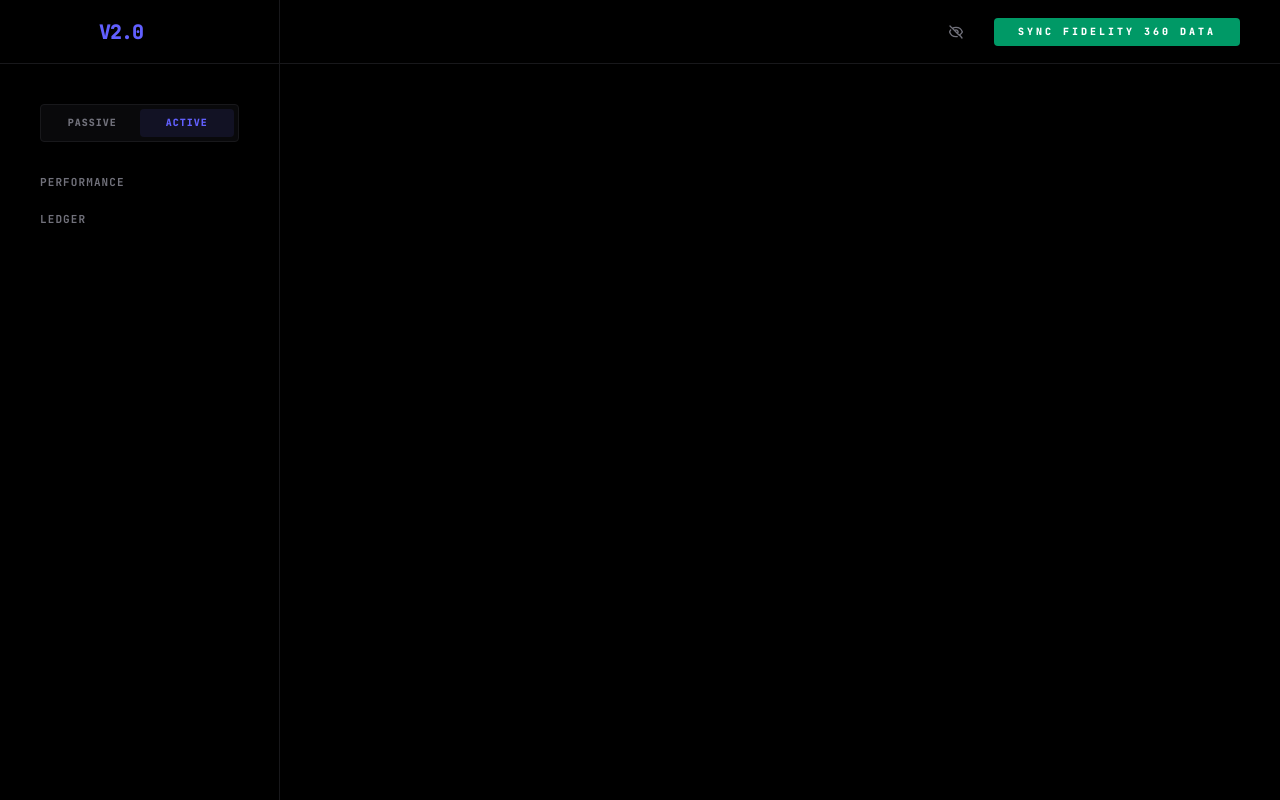
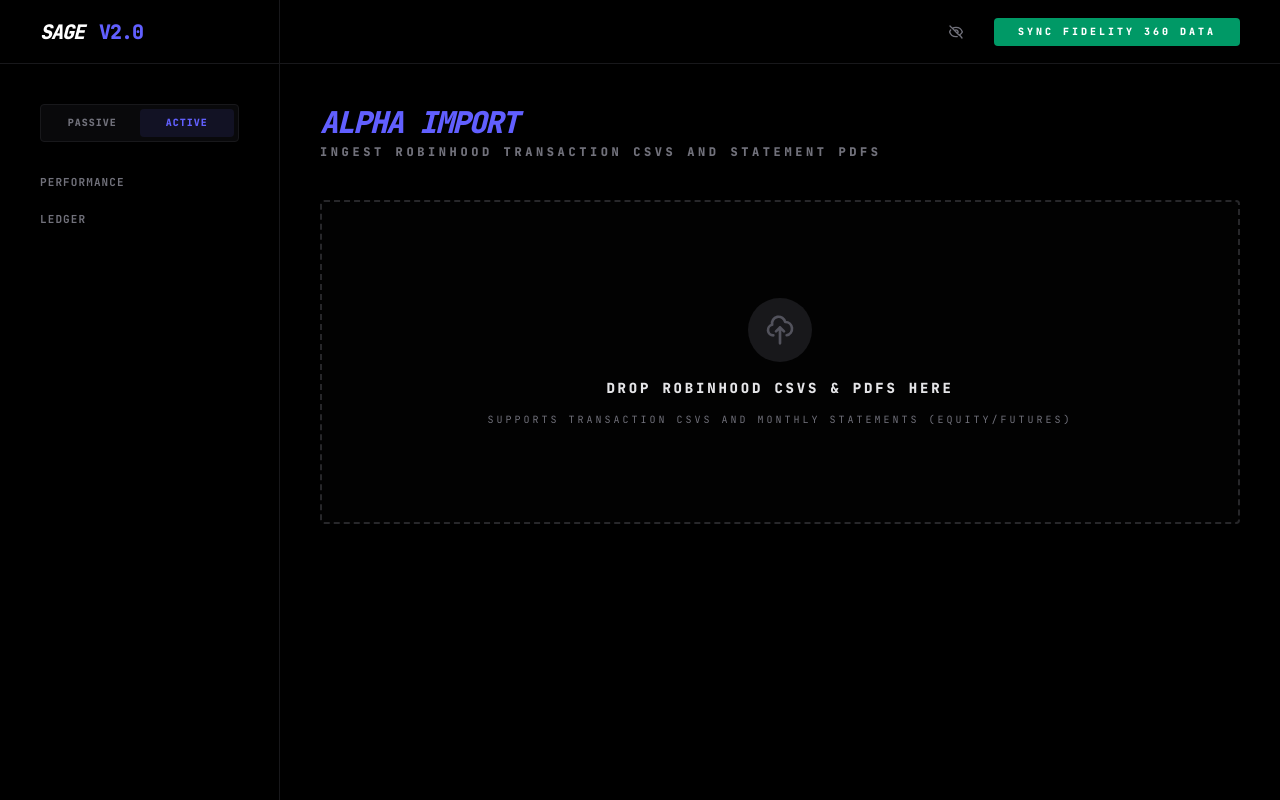
Before and after one commit to sandeep/sage, a Next.js app: page /active/import in a window 1280 px wide. Before the commit this address had no page. Built offline with nearby package versions, Linux system fonts and the light colour scheme.

Commit message:
fix: implement dedicated active data import UI as specified in design

```diff
--- /dev/null
+++ b/src/app/active/import/ImportClient.tsx
@@ -0,0 +1,142 @@
+'use client';
+import React, { useState } from 'react';
+import { useRouter } from 'next/navigation';
+
+export default function ImportClient() {
+    const router = useRouter();
+    const [loading, setLoading] = useState(false);
+    const [isDragging, setIsDragging] = useState(false);
+    const [results, setResults] = useState<any[]>([]);
+    const [status, setStatus] = useState<{ msg: string; type: 'error' | 'info' } | null>(null);
+
+    const handleFiles = async (files: FileList | File[]) => {
+        try {
+            setLoading(true);
+            setStatus({ msg: 'Processing files and recomputing Alpha Engine...', type: 'info' });
+
+            const formData = new FormData();
+            Array.from(files).forEach(file => formData.append('files', file));
+
+            const res = await fetch('/api/alpha/import', {
+                method: 'POST',
+                body: formData
+            });
+            const data = await res.json();
+
+            if (data.error) {
+                setStatus({ msg: data.error, type: 'error' });
+            } else {
+                setResults(prev => [...data.results, ...prev]);
+                setStatus(null);
+            }
+        } catch (err) {
+            setStatus({ msg: 'Failed to upload files.', type: 'error' });
+        } finally {
+            setLoading(false);
+        }
+    };
+
+    const onFileChange = (e: React.ChangeEvent<HTMLInputElement>) => {
+        if (e.target.files && e.target.files.length > 0) {
+            handleFiles(e.target.files);
+        }
+    };
+
+    const handleDrop = (e: React.DragEvent) => {
+        e.preventDefault();
+        setIsDragging(false);
+        if (e.dataTransfer.files && e.dataTransfer.files.length > 0) {
+            handleFiles(e.dataTransfer.files);
+        }
+    };
+
+    return (
+        <div className="space-y-8">
+            <div
+                className={`
+                    relative border-2 border-dashed rounded-sm p-24 transition-all duration-300 flex flex-col items-center justify-center space-y-6
+                    ${isDragging ? 'border-indigo-500 bg-indigo-500/5' : 'border-zinc-800 bg-zinc-900/10 hover:border-zinc-700'}
+                    ${loading ? 'opacity-50 cursor-not-allowed' : 'cursor-pointer'}
+                `}
+                onDragOver={(e) => { e.preventDefault(); setIsDragging(true); }}
+                onDragLeave={(e) => { e.preventDefault(); setIsDragging(false); }}
+                onDrop={handleDrop}
+            >
+                <input
+                    type="file"
+                    accept=".csv,.pdf"
+                    multiple
+                    onChange={onFileChange}
+                    disabled={loading}
+                    className="absolute inset-0 w-full h-full opacity-0 cursor-pointer z-20"
+                />
+
+                <div className="text-center space-y-4 pointer-events-none">
+                    <div className="bg-zinc-900 w-16 h-16 rounded-full flex items-center justify-center mx-auto mb-4">
+                        <svg className={`w-8 h-8 ${isDragging ? 'text-indigo-500' : 'text-zinc-600'}`} fill="none" stroke="currentColor" viewBox="0 0 24 24">
+                            <path strokeLinecap="round" strokeLinejoin="round" strokeWidth={2} d="M7 16a4 4 0 01-.88-7.903A5 5 0 1115.9 6L16 6a5 5 0 011 9.9M15 13l-3-3m0 0l-3 3m3-3v12" />
+                        </svg>
+                    </div>
+                    <p className="text-sm font-black uppercase tracking-[0.2em] text-zinc-200">
+                        {loading ? 'Processing Data...' : 'Drop Robinhood CSVs & PDFs Here'}
+                    </p>
+                    <p className="text-[10px] text-zinc-500 uppercase tracking-widest font-mono">
+                        Supports Transaction CSVs and Monthly Statements (Equity/Futures)
+                    </p>
+                </div>
+            </div>
+
+            {status?.msg && status.type === 'info' && (
+                <div className="flex items-center justify-center gap-3 p-4 bg-indigo-900/20 border border-indigo-900/50 rounded-sm">
+                    <div className="w-4 h-4 rounded-full border-2 border-indigo-500 border-t-transparent animate-spin" />
+                    <span className="text-[10px] font-black uppercase tracking-widest text-indigo-400">{status.msg}</span>
+                </div>
+            )}
+
+            {status?.msg && status.type === 'error' && (
+                <div className="p-4 bg-rose-900/20 border border-rose-900/50 rounded-sm text-center">
+                    <span className="text-[10px] font-black uppercase tracking-widest text-rose-500">{status.msg}</span>
+                </div>
+            )}
+
+            {results.length > 0 && (
+                <div className="space-y-4 animate-in fade-in duration-500">
+                    <h2 className="text-xs font-black uppercase tracking-widest text-zinc-500">Import Log</h2>
+                    <div className="grid grid-cols-1 gap-3 max-h-[50vh] overflow-y-auto pr-2 custom-scrollbar">
+                        {results.map((res, i) => (
+                            <div key={i} className="bg-zinc-900/20 border border-zinc-800 rounded-sm px-6 py-4 flex justify-between items-center group">
+                                <div className="space-y-1">
+                                    <div className="flex items-center gap-2">
+                                        {res.status === 'OK' && <span className="text-emerald-500 font-black">✓</span>}
+                                        {res.status === 'DUPLICATE_SKIPPED' && <span className="text-amber-500 font-black">⚠</span>}
+                                        {res.status === 'ERROR' && <span className="text-rose-500 font-black">✗</span>}
+                                        <span className="text-xs font-black text-zinc-200 uppercase tracking-tight">{res.fileName}</span>
+                                    </div>
+                                    <div className="text-[9px] font-black text-zinc-600 uppercase tracking-widest ml-6">{res.fileType.replace('_', ' ')}</div>
+                                </div>
+                                <div className="text-right">
+                                    {res.status === 'OK' ? (
+                                        <div className="text-sm font-black text-white font-mono tracking-tighter">{res.recordsParsed} Records</div>
+                                    ) : (
+                                        <div className="text-xs font-black text-rose-500 font-mono uppercase">{res.status.replace('_', ' ')}</div>
+                                    )}
+                                    {res.errorMsg && <div className="text-[8px] font-black text-rose-500 uppercase tracking-[0.2em]">{res.errorMsg}</div>}
+                                    {res.duplicatesCount > 0 && <div className="text-[8px] font-black text-zinc-500 uppercase tracking-[0.2em]">{res.duplicatesCount} Duplicates Skipped</div>}
+                                </div>
+                            </div>
+                        ))}
+                    </div>
+
+                    <div className="flex justify-end pt-4">
+                        <button
+                            onClick={() => router.push('/active')}
+                            className="px-8 py-3 text-[10px] font-black uppercase tracking-[0.2em] bg-indigo-600 text-white rounded-sm hover:bg-indigo-500 transition-all shadow-[0_0_20px_rgba(79,70,229,0.2)]"
+                        >
+                            Return to Active Alpha
+                        </button>
+                    </div>
+                </div>
+            )}
+        </div>
+    );
+}
--- /dev/null
+++ b/src/app/active/import/page.tsx
@@ -0,0 +1,15 @@
+import ImportClient from './ImportClient';
+
+export default function AlphaImportPage() {
+    return (
+        <div className="p-10 max-w-5xl mx-auto space-y-10">
+            <div className="space-y-1">
+                <h1 className="text-3xl font-black uppercase tracking-tighter text-indigo-500 italic">Alpha Import</h1>
+                <p className="text-xs text-zinc-500 uppercase font-black tracking-widest font-mono">
+                    Ingest Robinhood Transaction CSVs and Statement PDFs
+                </p>
+            </div>
+            <ImportClient />
+        </div>
+    );
+}
```
